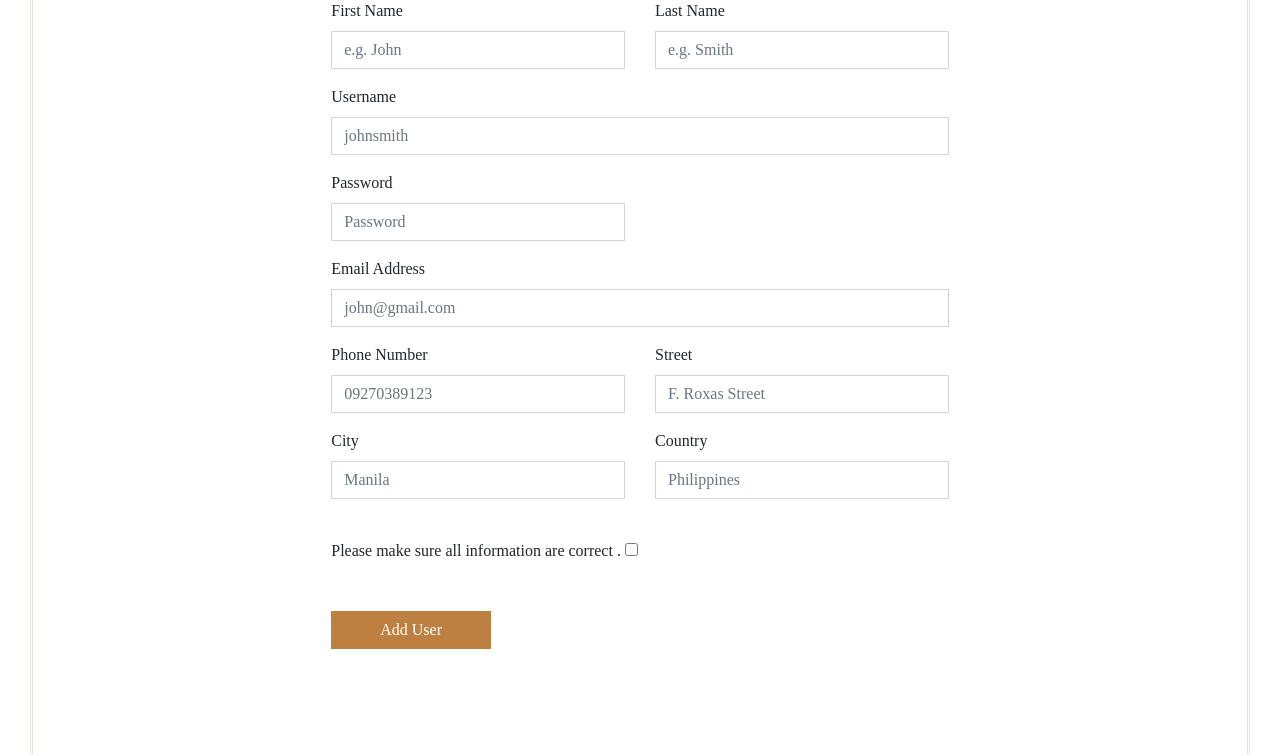
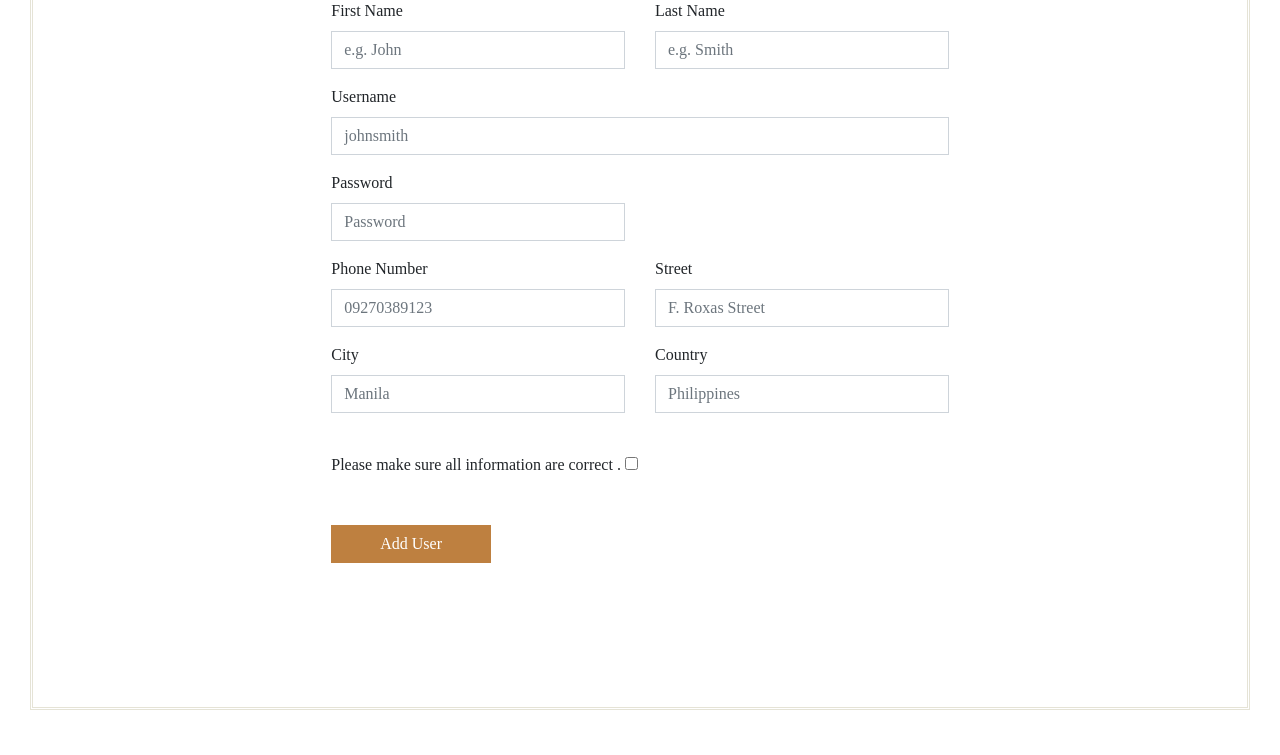
Before and after one commit to adiboii/RedBird, a Django app: page /add-user in a window 1280 px wide. Shown: the part 292-1047 px from the top of the page. After the commit the page ends 1002 px from the top, so only its background shows below. Run offline with Django 3.2, Linux system fonts and the light colour scheme; some libraries are stand-ins or nearby versions; some web fonts are replaced.

Commit message:
Activity for the week done

```diff
--- a/RBApp/forms.py
+++ b/RBApp/forms.py
@@ -10,10 +10,11 @@ class UserForm(forms.ModelForm):
 class DishForm(forms.ModelForm):
     class Meta:
         model = Dish
-        fields = '__all__'
+        fields = ('name', 'price', 'description')
+        # fields = '__all__'
 
 
 class MenuTypeForm(forms.ModelForm):
     class Meta:
         model = MenuType
-        fields = '__all__'
+        fields = ('name', 'description')
--- a/RBApp/templates/forms/menutype-form.html
+++ b/RBApp/templates/forms/menutype-form.html
@@ -49,11 +49,12 @@
                       <h3>Add Menu Type</h3>
                       <p class="mb-4">Lorem ipsum dolor sit amet elit. Sapiente sit aut eos consectetur adipisicing.</p>
                       <form action="#" method="post">
+                        {% csrf_token %}
                         <div class="row">
                           <div class="col-md-6">
                             <div class="form-group first">
                               <label for="fname">Menu Type Name</label>
-                              <input type="text" class="form-control" placeholder="Originals" id="fname" required="true">
+                              <input type="text" name="name" class="form-control" placeholder="Originals" id="fname" required="true">
                             </div>
                           </div>
                         </div>
@@ -62,7 +63,7 @@
 
                             <div class="form-group first">
                                 <label for="email">Description</label>
-                                <textarea class="form-control" id="exampleFormControlTextarea1" rows="3" required="true"></textarea>
+                                <textarea class="form-control" name="description" id="exampleFormControlTextarea1" rows="3" required="true"></textarea>
                               </div>
                           </div>
                         </div>
--- a/RBApp/templates/forms/user-form.html
+++ b/RBApp/templates/forms/user-form.html
@@ -48,18 +48,19 @@
                     <div class="col-md-7 py-5">
                       <h3>Add User</h3>
                       <p class="mb-4">Lorem ipsum dolor sit amet elit. Sapiente sit aut eos consectetur adipisicing.</p>
-                      <form action="#" method="post">
+                      <form method="post" action="#">
+                        {% csrf_token %}
                         <div class="row">
                           <div class="col-md-6">
                             <div class="form-group first">
                               <label for="fname">First Name</label>
-                              <input type="text" class="form-control" placeholder="e.g. John" id="fname" required="true">
+                              <input type="text" class="form-control" placeholder="e.g. John" name="first_name" id="fname" required="true">
                             </div>
                           </div>
                           <div class="col-md-6">
                             <div class="form-group first">
                               <label for="lname">Last Name</label>
-                              <input type="text" class="form-control" placeholder="e.g. Smith" id="lname" required="true">
+                              <input type="text" class="form-control" placeholder="e.g. Smith" name="last_name" id="lname" required="true">
                             </div>
                           </div>
                         </div>
@@ -67,7 +68,7 @@
                           <div class="col-md-12">
                             <div class="form-group first">
                               <label for="username">Username</label>
-                              <input type="username" class="form-control" placeholder="johnsmith" id="" required="true">
+                              <input type="username" class="form-control" name="username" placeholder="johnsmith" id="" required="true">
                             </div>
                           </div>
                         </div>
@@ -77,7 +78,7 @@
 
                               <div class="form-group last mb-3">
                                 <label for="password">Password</label>
-                                <input type="password" class="form-control" placeholder="Password" id="password" required="true">
+                                <input type="password" class="form-control" name="password" placeholder="Password" id="password" required="true">
                               </div>
                             </div>
                             <!-- <div class="col-md-6">
@@ -88,25 +89,25 @@
                               </div>
                             </div> -->
                           </div>
-                        <div class="row">
+                        <!-- <div class="row">
                             <div class="col-md-12">
                               <div class="form-group first">
                                 <label for="email">Email Address</label>
-                                <input type="email" class="form-control" placeholder="john@gmail.com" id="email" required="true">
+                                <input type="email" class="form-control" name="email" placeholder="john@gmail.com" id="email" required="true">
                               </div>
                             </div>
-                          </div>
+                          </div> -->
                         <div class="row">
                           <div class="col-md-6">
                             <div class="form-group first">
                               <label for="lname">Phone Number</label>
-                              <input type="text" class="form-control" placeholder="09270389123" id="lname" required="true">
+                              <input type="text" class="form-control" name="phone_number" placeholder="09270389123" id="lname" required="true">
                             </div>
                           </div>
                           <div class="col-md-6">
                             <div class="form-group first">
                               <label for="lname">Street</label>
-                              <input type="text" class="form-control" placeholder="F. Roxas Street" id="lname" required="true">
+                              <input type="text" class="form-control" name="street" placeholder="F. Roxas Street" id="lname" required="true">
                             </div>
                           </div>
                         </div>
@@ -114,13 +115,13 @@
                             <div class="col-md-6">
                               <div class="form-group first">
                                 <label for="lname">City</label>
-                                <input type="text" class="form-control" placeholder="Manila" id="lname" required="true">
+                                <input type="text" class="form-control" name="city" placeholder="Manila" id="lname" required="true">
                               </div>
                             </div>
                             <div class="col-md-6">
                               <div class="form-group first">
                                 <label for="lname">Country</label>
-                                <input type="text" class="form-control" placeholder="Philippines" id="lname" required="true">
+                                <input type="text" class="form-control" name="country" placeholder="Philippines" id="lname" required="true">
                               </div>
                             </div>
                           </div>
--- a/RBApp/views.py
+++ b/RBApp/views.py
@@ -1,7 +1,10 @@
+from django.core.checks import messages
 from django.http import request
 from django.shortcuts import render
 from django.views.generic import View
 from .forms import *
+from django.shortcuts import redirect
+from django.shortcuts import render
 # Create your views here.
 
 class MyIndexView(View):
@@ -47,12 +50,52 @@ class UserFormView(View):
         def get(self,request):
                 return render(request, 'forms/user-form.html', {})
 
+        def post(self, request):
+                form = UserForm(request.POST)
+                if form.is_valid():
+                    fname = request.POST.get("first_name")
+                    lname = request.POST.get("last_name")
+                    uname = request.POST.get("username")
+                    pword = request.POST.get("password")
+                    pNumber = request.POST.get("phone_number")
+                    strt = request.POST.get("street")
+                    cty = request.POST.get("city")
+                    cntry = request.POST.get("country")
+                    form = User(username = uname, password = pword, first_name = fname, last_name = lname, phone_number = pNumber, street = strt, city = cty, country = cntry)
+                    form.save()
+                    return redirect('RBApp:my_dashboard_view')
+                else:
+                    messages.error(request, "Error")
+                    #return redirect('RBApp:my_dashboard_view')
+
+
+
+
 
 class DishFormView(View):
     def get(self,request):
                 return render(request, 'forms/dish-form.html', {})
+    def post(self, request):
+                form = DishForm(request.POST)
+                if form.is_valid():
+                    nme = request.POST.get("name")
+                    prce = request.POST.get("price")
+                    dscrptn = request.POST.get("description")
+                    form = Dish(name = nme, price = prce, description = dscrptn)
+                    form.save()
+                    #return render(request, 'forms/user-form.html', {})
+                    return redirect('RBApp:my_dashboard_view')
 
 
 class MenuTypeFormView(View):
     def get(self,request):
                 return render(request, 'forms/menutype-form.html', {})
+    def post(self, request):
+                form = MenuTypeForm(request.POST)
+                if form.is_valid():
+                    nme = request.POST.get("name")
+                    dscrptn = request.POST.get("description")
+                    form = MenuType(name = nme, description = dscrptn)
+                    form.save()
+                    #return render(request, 'Dashboard.html', {})
+                    return redirect('RBApp:my_dashboard_view')
```
Also changed, not shown: RBApp/templates/forms/dish-form.html (+4 -3 lines).
